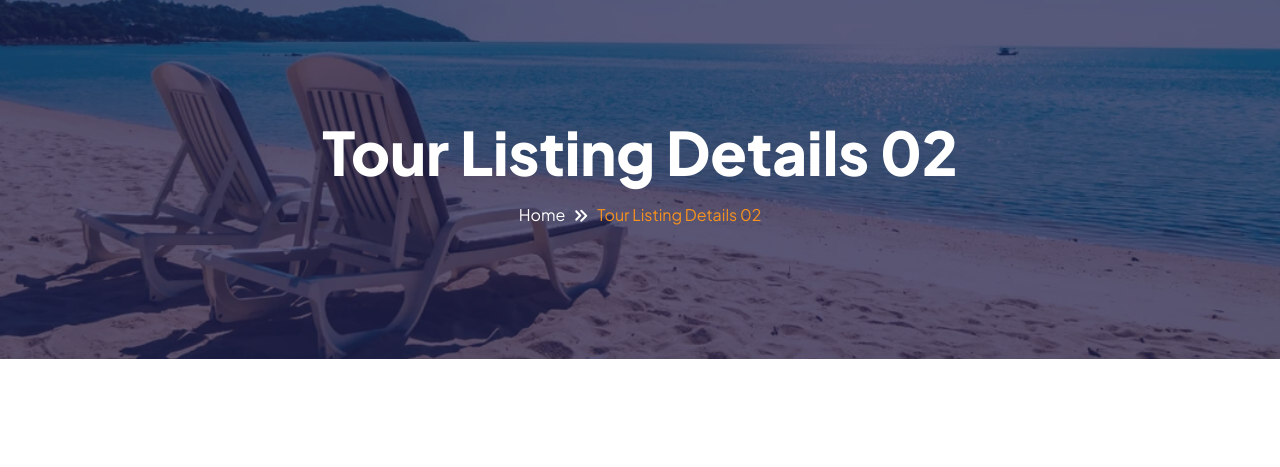
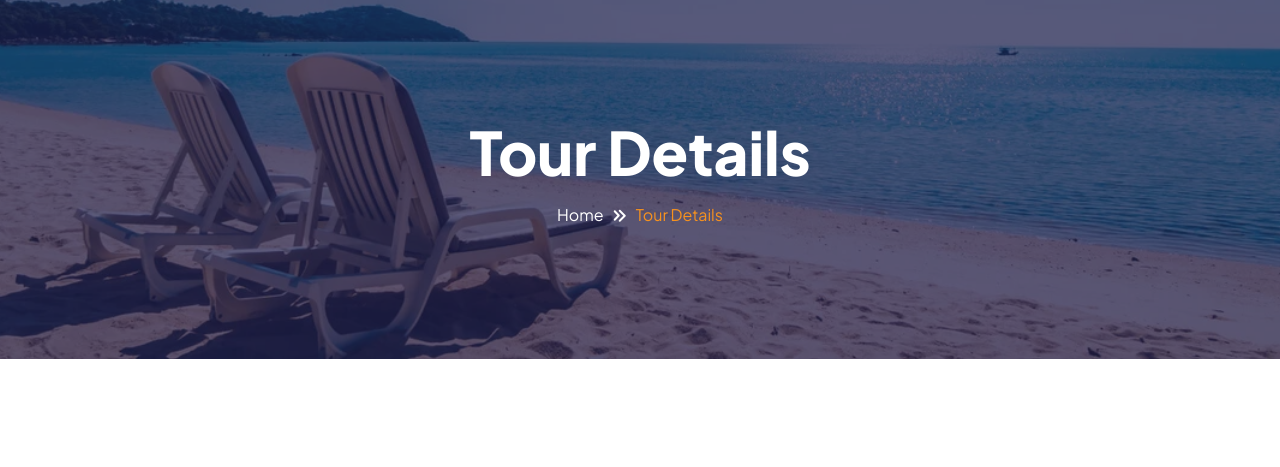
Before and after one commit to VishnuVahanDas/holytrail, a Django app: page /tour-detail in a window 1280 px wide. Shown: the part 168-635 px from the top of the page. Run offline with Django 5.2, Linux system fonts and the light colour scheme; some libraries are stand-ins or nearby versions; some web fonts are replaced; grey boxes are pictures that could not be loaded.

Commit message:
tour inner details

```diff
--- a/templates/index.html
+++ b/templates/index.html
@@ -794,12 +794,12 @@
                                     <li>
                                         <a href="tour-detail"> <span
                                                 class="listing-card-four__meta__icon"> <i class="icon-pin1"></i>
-                                            </span>Badrinath</a>
+                                            </span>Uttarakhand</a>
                                     </li>
                                     <li>
                                         <a href="tour-detail"> <span
                                                 class="listing-card-four__meta__icon"> <i class="icon-calendar"></i>
-                                            </span>6 Days, 5 Night</a>
+                                            </span>6 Days, 6 Night</a>
                                     </li>
                                 </ul><!-- /.listing-card-four__meta -->
                                 <a href="tour-detail" class="listing-card-four__image__overly"></a>
@@ -863,7 +863,7 @@
                                     <li>
                                         <a href="tour-listing-details-2.html"> <span
                                                 class="listing-card-four__meta__icon"> <i class="icon-pin1"></i>
-                                            </span>Slingerland</a>
+                                            </span>Karnataka</a>
                                     </li>
                                     <li>
                                         <a href="tour-listing-details-2.html"> <span
--- a/templates/tour-listing-details-2.html
+++ b/templates/tour-listing-details-2.html
@@ -11,10 +11,10 @@
     <!-- /.page-header__bg -->
     <div class="container">
         <div class="page-header__content">
-            <h2 class="page-header__title bw-split-in-right">Tour Listing Details 02</h2>
+            <h2 class="page-header__title bw-split-in-right">Tour Details</h2>
             <ul class="gotur-breadcrumb list-unstyled">
                 <li><a href="/">Home</a></li>
-                <li><span>Tour Listing Details 02</span></li>
+                <li><span>Tour Details</span></li>
             </ul><!-- /.thm-breadcrumb list-unstyled -->
         </div><!-- /.page-header__content -->
     </div><!-- /.container -->
@@ -76,11 +76,11 @@
         <div class="container">
             <div class="tour-listing-details__destination__inner">
                 <div class="tour-listing-details__destination__left">
-                    <h4 class="tour-listing-details__destination__title">The Montcalm At Brewery Japan City</h4>
+                    <h4 class="tour-listing-details__destination__title">2 Dham Yatra</h4>
                     <!-- /.tour-listing-details__destination__title -->
                     <div class="tour-listing-details__destination__revue">
                         <div class="tour-listing-details__destination__ratings-box">
-                            <span>(17 Review)</span>
+                            <span>(10 Review)</span>
                             <i class="icon-star"></i>
                             <i class="icon-star"></i>
                             <i class="icon-star"></i>
@@ -89,7 +89,7 @@
                         </div>
                         <div class="tour-listing-details__destination__posted">
                             <i class="icon-pin1"></i>
-                            <p class="tour-listing-details__destination__posted-text">Japan</p>
+                            <p class="tour-listing-details__destination__posted-text">India</p>
                         </div><!-- / -->
                     </div><!-- /.tour-listing-details__destination__revue -->
                 </div><!-- /.tour-listing-details__destination__left -->
@@ -128,7 +128,7 @@
                     <div class="tour-listing-details__info-area__content">
                         <h5 class="tour-listing-details__info-area__title">Location</h5>
                         <!-- /.tour-listing-details__info-area__title -->
-                        <p class="tour-listing-details__info-area__text">Italy</p>
+                        <p class="tour-listing-details__info-area__text">Uttarakhand</p>
                         <!-- /.tour-listing-details__info-area__text -->
                     </div><!-- /.tour-listing-details__info-area__content -->
                 </li>
@@ -139,7 +139,7 @@
                     <div class="tour-listing-details__info-area__content">
                         <h5 class="tour-listing-details__info-area__title">Activities Type</h5>
                         <!-- /.tour-listing-details__info-area__title -->
-                        <p class="tour-listing-details__info-area__text">Adventure</p>
+                        <p class="tour-listing-details__info-area__text">Spiritual Trip</p>
                         <!-- /.tour-listing-details__info-area__text -->
                     </div><!-- /.tour-listing-details__info-area__content -->
                 </li>
@@ -150,7 +150,7 @@
                     <div class="tour-listing-details__info-area__content">
                         <h5 class="tour-listing-details__info-area__title">Activate Day</h5>
                         <!-- /.tour-listing-details__info-area__title -->
-                        <p class="tour-listing-details__info-area__text">Fev 5 - 5</p>
+                        <p class="tour-listing-details__info-area__text">Sep 27 - Oct 3</p>
                         <!-- /.tour-listing-details__info-area__text -->
                     </div><!-- /.tour-listing-details__info-area__content -->
                 </li>
@@ -161,12 +161,12 @@
                     <div class="tour-listing-details__info-area__content">
                         <h5 class="tour-listing-details__info-area__title">Traveler</h5>
                         <!-- /.tour-listing-details__info-area__title -->
-                        <p class="tour-listing-details__info-area__text">1</p>
+                        <p class="tour-listing-details__info-area__text">100+</p>
                         <!-- /.tour-listing-details__info-area__text -->
                     </div><!-- /.tour-listing-details__info-area__content -->
                 </li>
                 <li>
-                    <a href="checkout" class="gotur-btn">$150/ Per Person</a>
+                    <a href="checkout" class="gotur-btn">₹15,000 Per Person</a>
                 </li>
             </ul><!-- /.tour-listing-details__info-area__info -->
         </div><!-- /.container -->
@@ -178,11 +178,9 @@
                     <div class="tour-listing-details__content__item tour-listing-details__content__text wow fadeInUp"
                         data-wow-duration='1500ms' data-wow-delay='500ms'>
                         <h4 class="tour-listing-details__title">Overview</h4><!-- /.tour-listing-details__title -->
-                        <p class="tour-listing-details__text">Consectetur adipisicing elit sed do eiusmod tempor is
-                            incididunt ut labore et dolore of magna aliqua. ut enim ad minim veniam made of owl the quis
-                            nostrud exercitation ullamco laboris nisi ut aliquip ex ea dolor commodo consequat duis aute
-                            irure and dolor in reprehenderit.Nullam semper quam mauris nec mollis felis aliquam eu ut
-                            non gravida mi phasellus.</p><!-- /.tour-listing-details__text -->
+                        <pre class="tour-listing-details__text">🙏🏻 Hare Krishna 🙏🏻
+✨ Congregation Yatra 2025  🙏
+🛕 Gangotri -  Badrinath Yatra 🛕</pre><!-- /.tour-listing-details__text -->
                     </div><!-- /.tour-listing-details__content__item -->
                     <div class="tour-listing-details__content__item tour-listing-details__list wow fadeInUp"
                         data-wow-duration='1500ms' data-wow-delay='500ms'>
@@ -226,13 +221,13 @@
                         <div class="row gutter-y-20">
                             <div class="col-md-6">
                                 <div class="tour-listing-details__thumb__item">
-                                    <img src="{% static 'images/resources/tour-listing-details-1-3.jpg' %}"
+                                    <img src="{% static 'images/resources/badrinath.jpg' %}"
                                         alt="tour-listing-details">
                                 </div><!-- /.tour-listing-details__thumb__item -->
                             </div><!-- /.col-md-6 -->
                             <div class="col-md-6">
                                 <div class="tour-listing-details__thumb__item">
-                                    <img src="{% static 'images/resources/tour-listing-details-1-4.jpg' %}"
+                                    <img src="{% static 'images/resources/gangotri.jpg' %}"
                                         alt="tour-listing-details">
                                 </div><!-- /.tour-listing-details__thumb__item -->
                             </div><!-- /.col-md-6 -->
```
Also changed, not shown: other parts of templates/tour-listing-details-2.html (+16 -21 lines), static/images/resources/badrinath.jpg (added), static/images/resources/gangotri.jpg (added).
